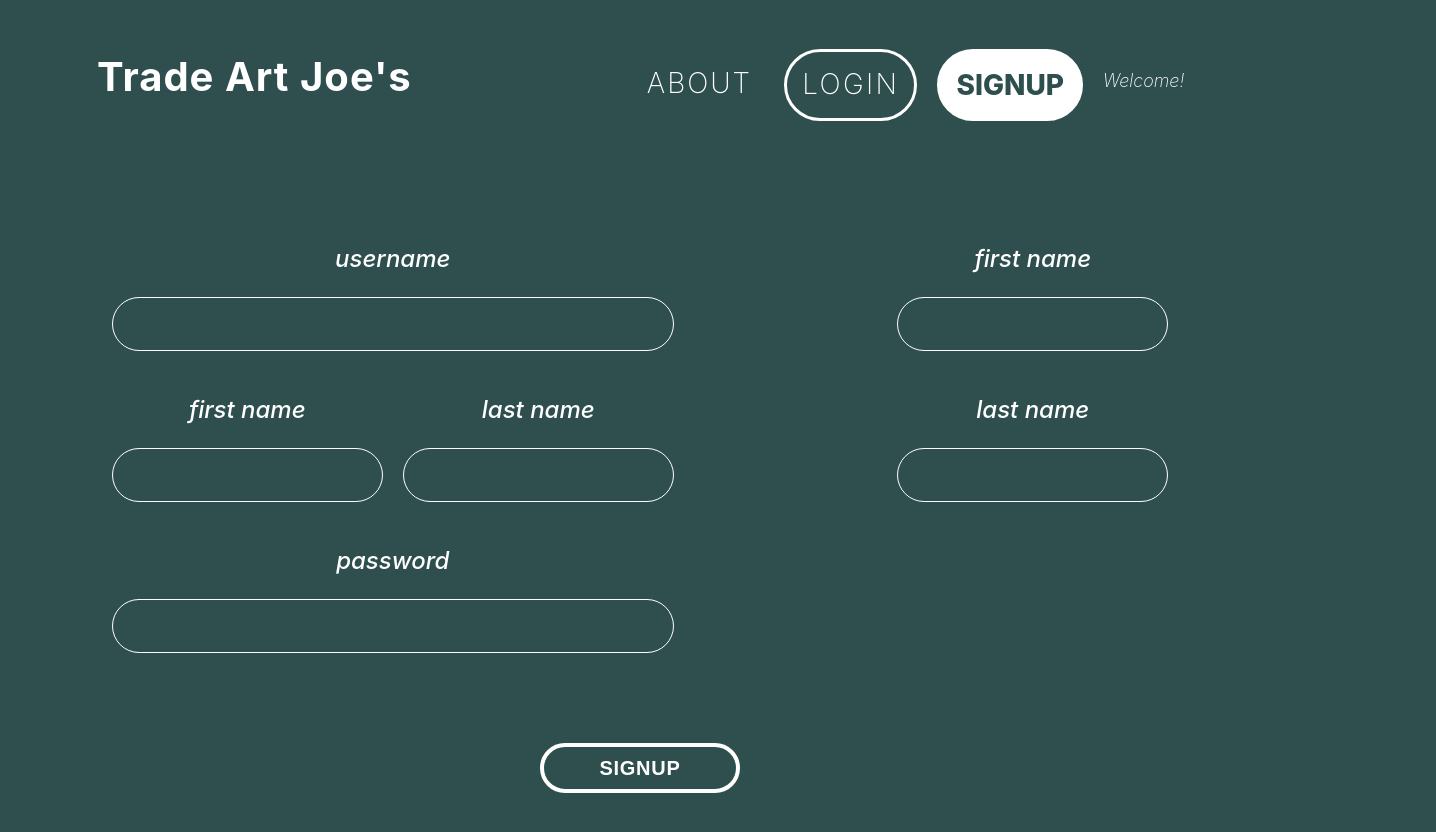
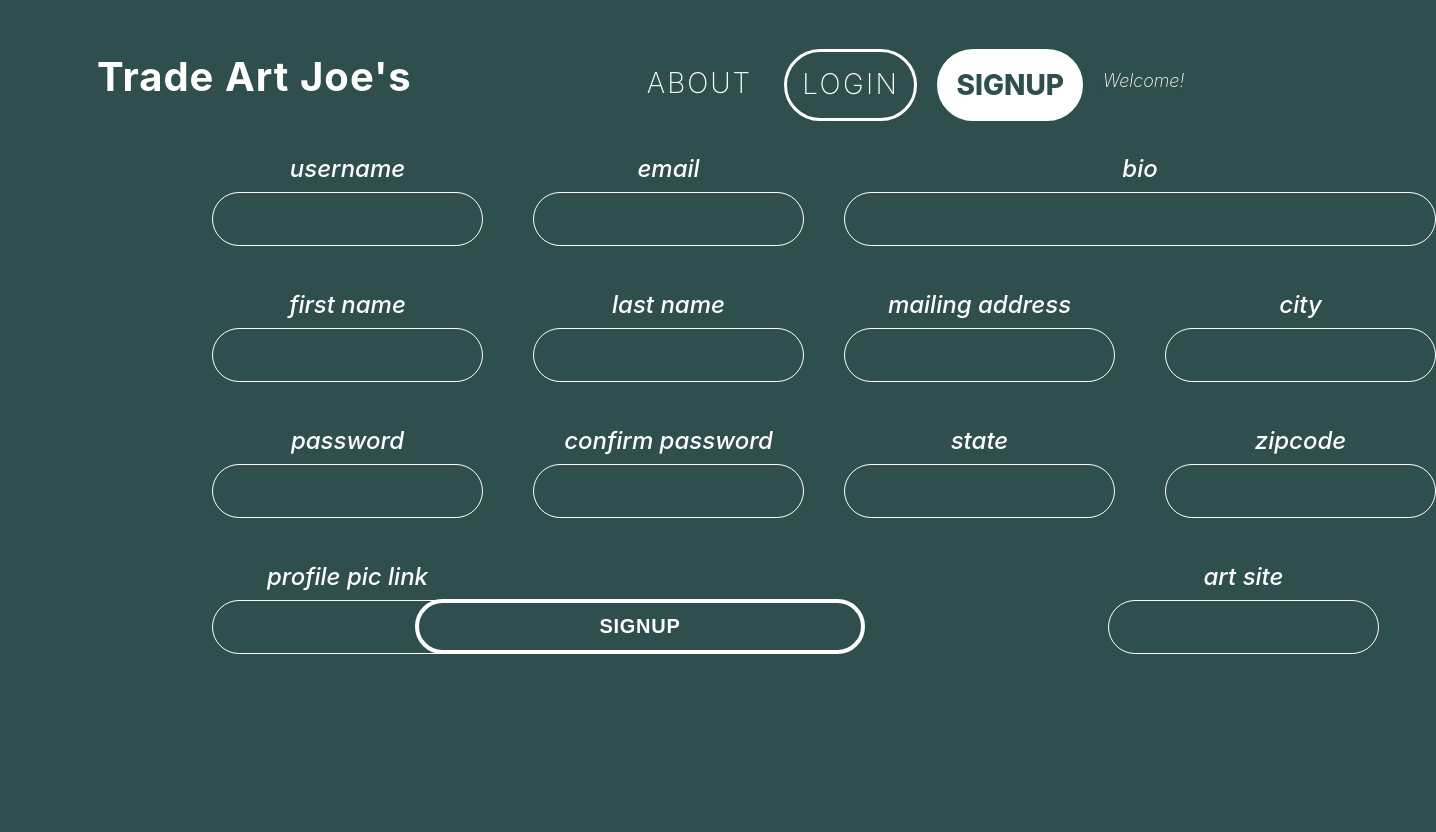
Before and after one commit to JS-Press/trade-art-joes, a React (Create React App) app in the folder client/: page /signup in a window 1280 px wide. Shown: the top 832 px of the page, 1436 px wide, since content can reach past the window. After the commit the page ends 800 px from the top, so only its background shows below. Built offline with nearby package versions, Linux system fonts and the light colour scheme; no server answers.

Commit message:
signup frontend done

```diff
--- a/client/src/App.css
+++ b/client/src/App.css
@@ -356,9 +356,12 @@ margin-top: 150px;
   /* margin-left: 10%; */
   display:flex;
   flex-flow: column;
+  margin-left: 15%;
+  margin-right: 15%;
 }
 
 .SignUpInfo {
+  margin-top: -90px;
   display:flex;
   flex-flow: row;
   justify-content: space-around;
@@ -393,4 +396,5 @@ margin-top: 150px;
   border-style: solid;
   border-width: 1px;
   color: white;
+  margin-top: -15px;
 }
--- a/client/src/components/Signup.js
+++ b/client/src/components/Signup.js
@@ -22,33 +22,89 @@ const Signup = () => {
         <div className='signupContainer' >
             <div className='SignUpInfo'>
                 <div className='SignUpInfoC'>
-                    <p>username</p>
-                    <input className='inputS' name='username' value={formData.username} onChange={onChangeForm} type="text"/>
+                <div className='SignUpInfoR'>
+                        <div className='SignUpInfoCmini' style={{marginRight:50}}>
+                        <p>username</p>
+                        <input className='inputS' name='username' value={formData.username} onChange={onChangeForm} type="text"/>
+                        </div>
+                        <div className='SignUpInfoCmini'>
+                        <p>email</p>
+                        <input className='inputS' name='email' value={formData.email} onChange={onChangeForm} type="text"/>
+                        </div>
+                    </div>
                     <br></br>
                     <div className='SignUpInfoR'>
-                        <div className='SignUpInfoCmini' style={{marginRight:20}}>
+                        <div className='SignUpInfoCmini' style={{marginRight:50}}>
                             <p>first name</p>
-                            <input className='inputS' name='first_name' value={formData.username} onChange={onChangeForm} type="text"/>
+                            <input className='inputS' name='first_name' value={formData.first_name} onChange={onChangeForm} type="text"/>
                         </div>
                         <div className='SignUpInfoCmini'>
                             <p>last name</p>
-                            <input className='inputS' name='last_name' value={formData.password_digest} onChange={onChangeForm} type="text"/>
+                            <input className='inputS' name='last_name' value={formData.last_name} onChange={onChangeForm} type="text"/>
                         </div>
                     </div>
                     <br></br>
-                    <p>password</p>
-                    <input className='inputS' name='password_digest' value={formData.password_digest} onChange={onChangeForm} type="password"/>
-                </div>
+                    <div className='SignUpInfoR'>
+                        <div className='SignUpInfoCmini' style={{marginRight:50}}>
+                        <p>password</p>
+                        <input className='inputS' name='password_digest' value={formData.password_digest} onChange={onChangeForm} type="password"/>
+                        </div>
+                        <div className='SignUpInfoCmini'>
+                        <p>confirm password</p>
+                        <input className='inputS' name='password_confirmation' value={formData.password_confirmation} onChange={onChangeForm} type="password"/>
+                        </div>
+                    </div>
+                    <br></br>
+                    <div className='SignUpInfoR'>
+                        <div className='SignUpInfoCmini' style={{marginRight:50}}>
+                        <p>profile pic link</p>
+                        <input className='inputS' name='profile_pic' value={formData.profile_pic} onChange={onChangeForm} type="text"/>
+                        </div>
+                        <div className='SignUpInfoCmini'>
+                        <p></p>
+                        <div className='inputS' style={{borderStyle:'none'}}></div>
+                        </div>
+                    </div>
+                    </div>
                 <div className='SignUpInfoC'>
-                    <p>first name</p>
-                    <input className='inputS' name='first_name' value={formData.username} onChange={onChangeForm} type="text"/>
+                    <p>bio</p>
+                    <input className='inputS' name='bio' value={formData.bio} onChange={onChangeForm} type="text"/>
                     <br></br>
-                    <p>last name</p>
-                    <input className='inputS' name='last_name' value={formData.password_digest} onChange={onChangeForm} type="text"/>
+                    <div className='SignUpInfoR'>
+                        <div className='SignUpInfoCmini' style={{marginRight:50}}>
+                        <p>mailing address</p>
+                        <input className='inputS' name='address' value={formData.address} onChange={onChangeForm} type="text"/>
+                        </div>
+                        <div className='SignUpInfoCmini'>
+                        <p>city</p>
+                        <input className='inputS' name='city' value={formData.city} onChange={onChangeForm} type="text"/>
+                        </div>
+                    </div>
+                    <br></br>
+                    <div className='SignUpInfoR'>
+                        <div className='SignUpInfoCmini' style={{marginRight:50}}>
+                        <p>state</p>
+                        <input className='inputS' name='state' value={formData.state} onChange={onChangeForm} type="text"/>
+                        </div>
+                        <div className='SignUpInfoCmini'>
+                        <p>zipcode</p>
+                        <input className='inputS' name='zipcode' value={formData.zipcode} onChange={onChangeForm} type="text"/>
+                        </div>
+                    </div>
+                    <br></br>
+                    <div className='SignUpInfoR' >
+                        <div className='SignUpInfoCmini'>
+                        <p></p>
+                        <div className='inputS' style={{borderStyle:'none', width: 264}}></div>
+                        </div>
+                        <div className='SignUpInfoCmini' style={{alignSelf: 'flex-end'}}>
+                        <p>art site</p>
+                        <input className='inputS' name='website' value={formData.website} onChange={onChangeForm} type="text"/>
+                        </div>
+                    </div>
                 </div>
             </div>
-            <br></br>
-            <button className="inButton" style={{marginTop:50, position:'relative'}} >SignUp</button>
+            <button className="inButton" style={{width: 450, height: 55, marginTop:-75, position:'relative'}} >SignUp</button>
             <p className='loading' >{errors}</p>
         </div>
     );
```
